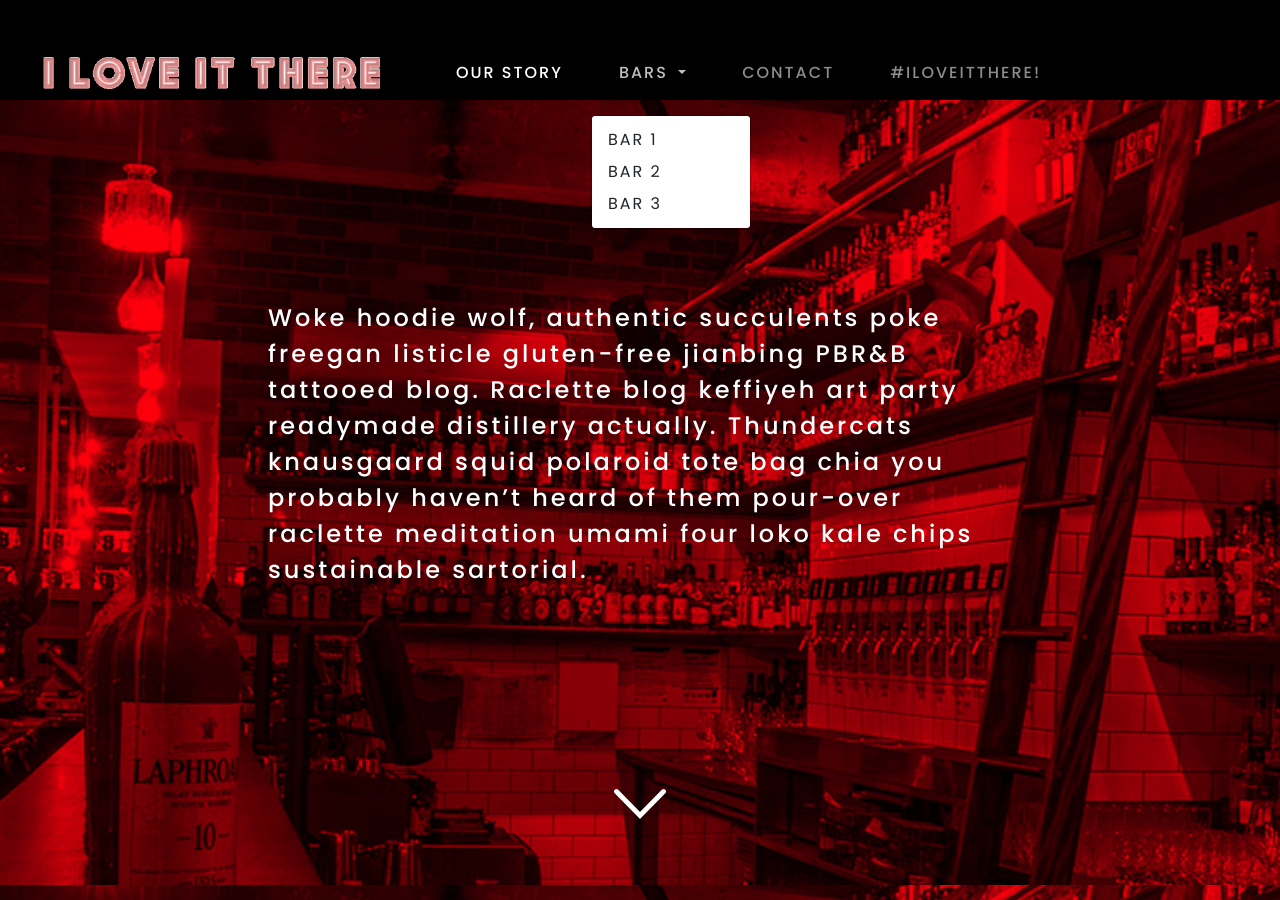
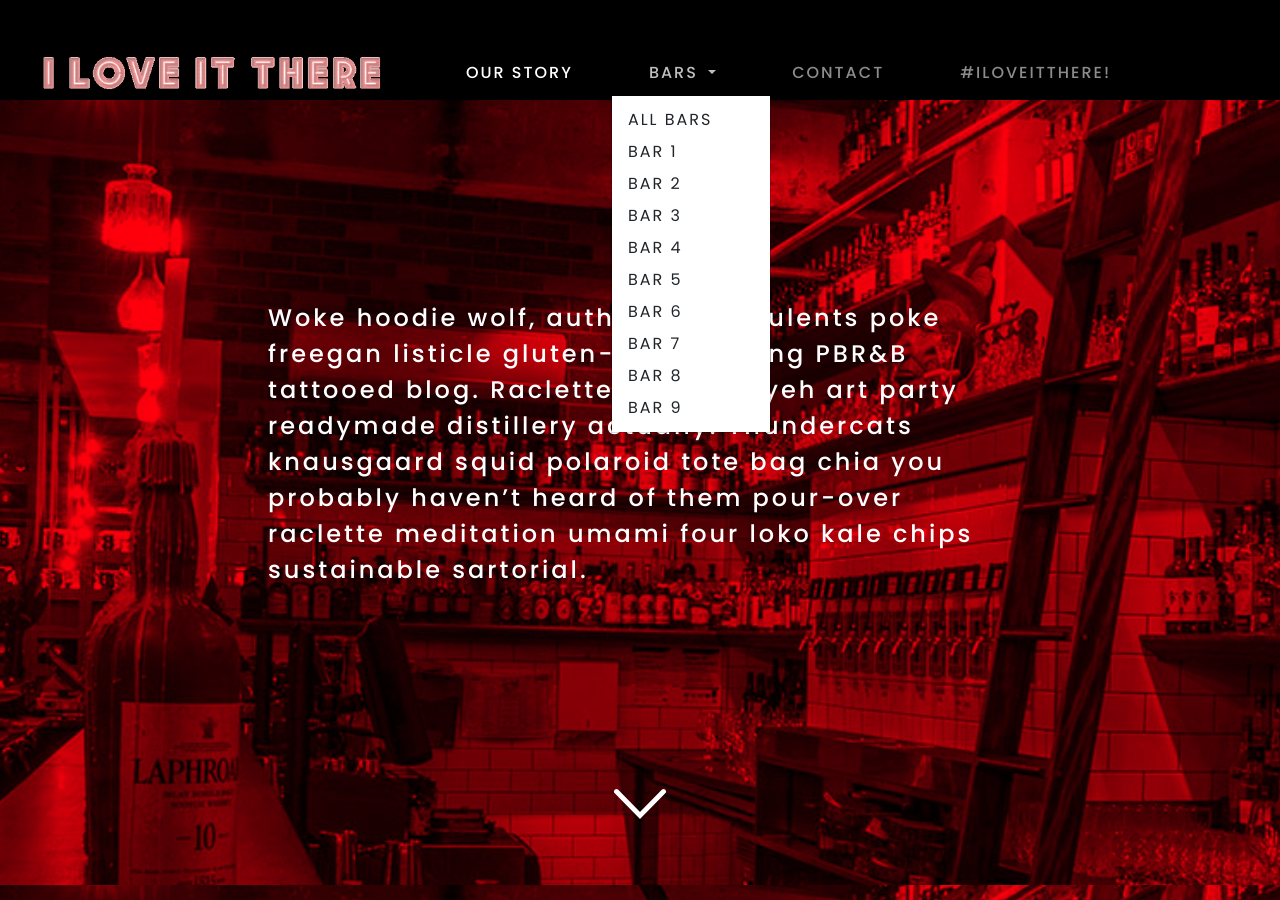
Before and after one commit to lillipilli6/iloveitthere_w1, a plain HTML site: page index.html in a window 1280 px wide. Both pictures are taken after a click on the button "BARS". Drawn offline with nearby package versions, Linux system fonts and the light colour scheme.

Commit message:
Add padding on navigation

```diff
--- a/css/index.css
+++ b/css/index.css
@@ -24,7 +24,11 @@ a {
     color: #FF000C!important;
 }
 .nav-item {
-    padding: 20px;
+    padding-left: 30px;
+    padding-right: 30px;
+}
+.dropdown-menu {
+    border-radius: 0px;
 }
 
 
--- a/index.html
+++ b/index.html
@@ -39,9 +39,16 @@
                                 BARS
                             </a>
                             <ul class="dropdown-menu" aria-labelledby="navbarDropdownMenuLink">
+                                <li><a class="dropdown-item" href="#">ALL BARS</a></li>
                                 <li><a class="dropdown-item" href="#">BAR 1</a></li>
                                 <li><a class="dropdown-item" href="#">BAR 2</a></li>
                                 <li><a class="dropdown-item" href="#">BAR 3</a></li>
+                                <li><a class="dropdown-item" href="#">BAR 4</a></li>
+                                <li><a class="dropdown-item" href="#">BAR 5</a></li>
+                                <li><a class="dropdown-item" href="#">BAR 6</a></li>
+                                <li><a class="dropdown-item" href="#">BAR 7</a></li>
+                                <li><a class="dropdown-item" href="#">BAR 8</a></li>
+                                <li><a class="dropdown-item" href="#">BAR 9</a></li>
                             </ul>
                         </li>
                         <li class="nav-item">
```
